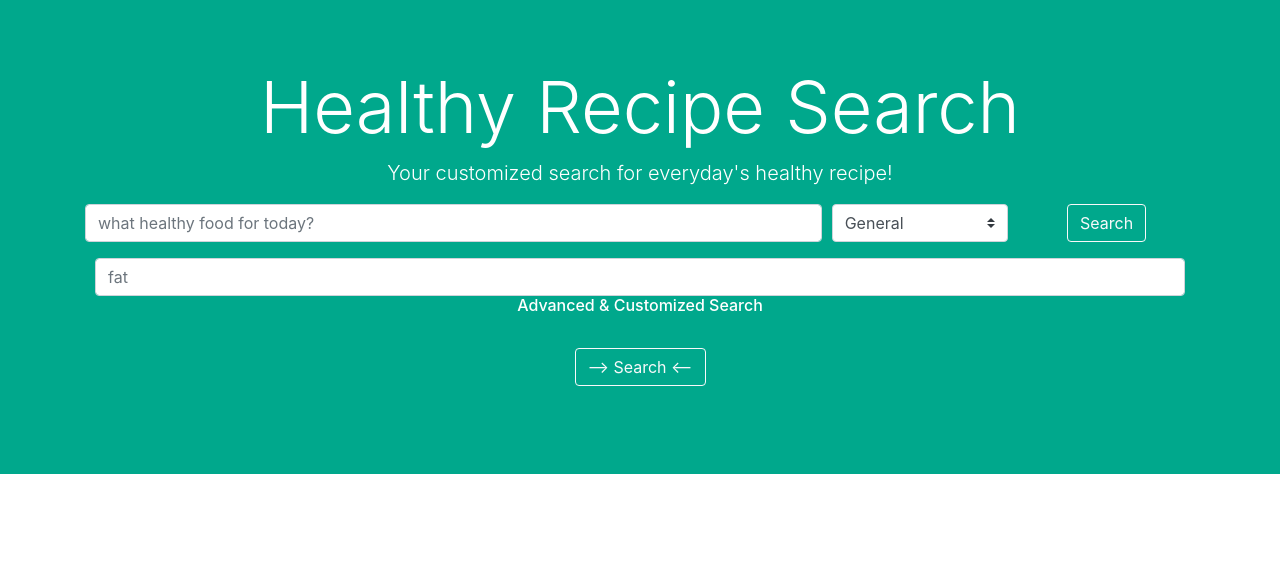
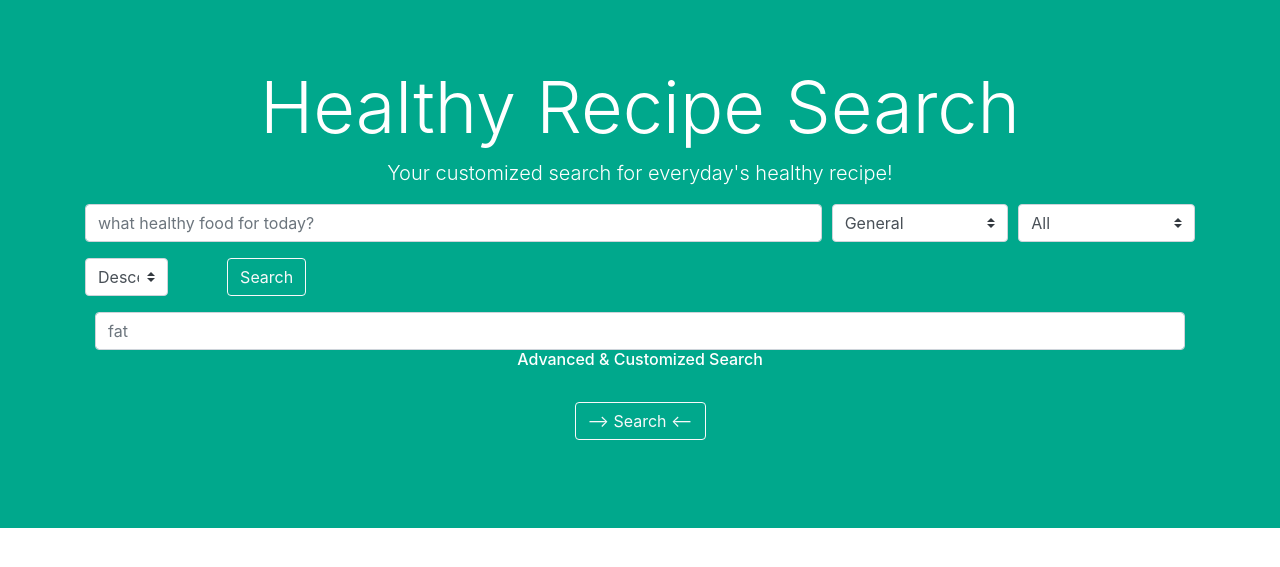
Before and after one commit to Alicia-Sheng/CookingRecipeSearch, a Flask app: page /health_search in a window 1280 px wide. Shown: the part 56-623 px from the top of the page. Run offline with Flask 2, Linux system fonts and the light colour scheme.

Commit message:
Upgrade search methods

```diff
--- a/app.py
+++ b/app.py
@@ -1,16 +1,16 @@
 import ast
-# from curses import termattrs
-# from operator import methodcaller
-from socket import timeout
-from unittest import result
 from flask import Flask, render_template, request
 from typing import List, Dict, Tuple
 from elasticsearch_dsl import Search
 from elasticsearch_dsl.query import Match, MatchAll, ScriptScore, Ids, Query
 from elasticsearch_dsl.connections import connections
-from torch import topk
-import json
 
+# from curses import termattrs
+# from operator import methodcaller
+# from socket import timeout
+# from unittest import result
+# from torch import topk
+# import json
 # from torch import HOIST_CONV_PACKED_PARAMS
 
 app = Flask(__name__)
@@ -25,7 +25,9 @@ nutrition_options = {"energy": "nutr_values_per100g_energy",
                      "salt": "nutr_values_per100g_salt",
                      "saturates": "nutr_values_per100g_saturates",
                      "sugars": "nutr_values_per100g_sugars"}
-
+cuisine = ''
+sort = ''
+order = ''
 
 # ************************************************
 # general search pages;
@@ -43,20 +45,18 @@ def home():
 def results():
     global response
     global nutrition_options
+    global cuisine
+    global sort
+    global order
 
     connections.create_connection(hosts=["localhost"], timeout=100, alias="default")
     query_text = request.form["query_text"]
     sort = request.form["sort"]  # sort (complexity, healthiness, fat, ...)
     cuisine = request.form["cuisine"]  # cuisine (all, chinese, ...)
-    order = request.form["order"]  # order (desc, asc) exactly match
+    order = request.form["order"]  # order (desc, asc)
 
-    # Determines which searching algorithm to use
-    if sort == "complexity":  # search by instruction length
-        query = Match(title={"query": query_text})
-        response = search_by_instruction_length(index_name, query, top_k)
-    else:  # search by default
-        query = Match(title={"query": query_text})
-        response = search(index_name, query, top_k)
+    query = Match(title={"query": query_text})
+    response = default_search(index_name, query, top_k, cuisine, sort, order)
 
     page_id = 1  # set page id to be 1
     result_id = [r['id'] for r in response]  # store ids of all matched data
@@ -110,20 +110,18 @@ def health_search():
 def health_results():
     global response
     global nutrition_options
+    global cuisine
+    global sort
+    global order
 
     connections.create_connection(hosts=["localhost"], timeout=100, alias="default")
     query_text = request.form["query_text"]
     sort = request.form["sort"]
+    cuisine = request.form["cuisine"]  # cuisine (all, chinese, ...)
+    order = request.form["order"]  # order (desc, asc)
 
-    if sort == "General":  # deals with general case for healthiness
-        query = Match(title={"query": query_text})
-        response = search_by_healthiness(index_name, query, top_k)
-    else:  # deal with specifc case for healthiness
-        query = Match(ingredients_plain_text={"query": query_text})  # this matches the ingredients
-        nutr = sort.lower()  # retrieves nutrition for search
-        sort_by_ingredient = nutrition_options[nutr]
-        order = "asc"  # sort in ascending order
-        response = search_by_ingredients_per100g(index_name, query, top_k, sort_by_ingredient, order)
+    query = Match(title={"query": query_text})
+    response = health_search(index_name, query, top_k, cuisine, sort, order)
 
     page_id = 1  # set page id to be 1
     result_id = [r['id'] for r in response]  # store ids of all matched data
@@ -170,7 +168,7 @@ def doc(doc_id):
     connections.create_connection(hosts=["localhost"], timeout=100, alias="default")
     query = Match(id={"query": doc_id})
     # !!! Definitely need improvement
-    doc = [_ for _ in search(index_name, query, top_k)]
+    doc = [_ for _ in search(index_name, query, top_k, cuisine, sort, order)]
     doc = doc[0].to_dict()
     return render_template("doc.html", doc=doc)
 
@@ -178,47 +176,26 @@ def doc(doc_id):
 # ************************************************
 # Helper methods
 # ************************************************
-
-def search(index: str, query: Query, top_k) -> None:
+def default_search(index: str, query: Query, top_k, cuisine, sort, order) -> None:
     s = Search(using="default", index=index)
+    if cuisine != "all":
+        s = s.filter('term', cuisine=cuisine)
     s = s.query(query)
+    if sort != "default":
+        s = s.sort({sort: {"order": order}})
     s = s[:top_k]
     r = s.execute()
     return r
 
 
-# def search(index: str, query: Query, top_k, cuisine, sort, order) -> None:
-#     s = Search(using="default", index=index)
-#     s = s.filter('term', cuisine=cuisine)
-#     s = s.query(query)
-#     s = s.sort({sort: {"order": order}})
-#     s = s[:top_k]
-#     r = s.execute()
-#     return r
-
-
-def search_by_healthiness(index: str, query: Query, top_k) -> None:
+def health_search(index: str, query: Query, top_k, cuisine, sort, order) -> None:
     s = Search(using="default", index=index)
+    if cuisine != "all":
+        s = s.filter('term', cuisine=cuisine)
     s = s.query(query)
-    s = s.sort({"healthiness": {"order": "desc"}})
-    s = s[:top_k]
-    r = s.execute()
-    return r
-
-
-def search_by_instruction_length(index: str, query: Query, top_k) -> None:
-    s = Search(using="default", index=index)
-    s = s.query(query)
-    s = s.sort({"instructions_length": {"order": "asc"}})
-    s = s[:top_k]
-    r = s.execute()
-    return r
-
-
-def search_by_ingredients_per100g(index: str, query: Query, top_k: int, sort_by_ingredient, order) -> None:
-    s = Search(using="default", index=index)
-    s = s.query(query)
-    s = s.sort({sort_by_ingredient: {"order": order}})
+    if sort != "default":
+        sort = nutrition_options[sort]
+        s = s.sort({sort: {"order": order}})
     s = s[:top_k]
     r = s.execute()
     return r
--- a/doc_template.py
+++ b/doc_template.py
@@ -21,7 +21,7 @@ class BaseDoc(Document):
     cuisine = Text()
     title = Text() # by default, Text field will be applied a standard analyzer at both index and search time
     instructions = Object(dynamic="false")
-    instructions_length = Integer()
+    complexity = Integer()
     fsa_lights_per100g = Object(dynamic="false")  # we can also set the standard analyzer explicitly
     healthiness = Integer()
     ingredients = Object(dynamic="false")  # index the same content again with english analyzer
--- a/index.py
+++ b/index.py
@@ -48,7 +48,7 @@ class ESIndex(object):
             es_doc.cuisine = doc["cuisine"]
             es_doc.title = doc["title"]
             es_doc.instructions = doc["instructions"]
-            es_doc.instructions_length = doc["instructions_length"]
+            es_doc.complexity = doc["complexity"]
             es_doc.fsa_lights_per100g = doc["fsa_lights_per100g"]
             es_doc.healthiness = doc["healthiness"]
             es_doc.ingredients = doc["ingredients"]
--- a/templates/health_results.html
+++ b/templates/health_results.html
@@ -14,7 +14,7 @@
             {% set index = (page_id - 1)*8 + loop.index - 1 %}
             <div class="container">
                 <h6>
-                    <a href="{{ url_for('health_doc', doc_id=result_id[index]) }}">{{d.title}}</a>
+                    <a href="{{ url_for('doc', doc_id=result_id[index]) }}">{{d.title}}</a>
                 </h6>
                 <div class="container">
                     <p><strong>Ingredients: </strong>
--- a/templates/health_template.html
+++ b/templates/health_template.html
@@ -68,14 +68,50 @@
                 <label class="mr-sm-2 sr-only" for="inlineFormCustomSelect">Preference</label>
                 <select class="custom-select mr-sm-2" name="sort" id="inlineFormCustomSelect">
                     <option selected value="default">General</option>
-                    <option value="Energy">Energy</option>
-                    <option value="Fat">Fat</option>
-                    <option value="Protein">Protein</option>
-                    <option value="Salt">Salt</option>
-                    <option value="Saturates">Saturates</option>
-                    <option value="Sugars">Sugars</option>
+                    <option value="energy">Energy</option>
+                    <option value="fat">Fat</option>
+                    <option value="protein">Protein</option>
+                    <option value="salt">Salt</option>
+                    <option value="saturates">Saturates</option>
+                    <option value="sugars">Sugars</option>
                 </select>
             </div>
+
+            <div class="col-md-2 mb-3">
+                <label class="mr-sm-2 sr-only" for="cuisineSelect">Cuisine</label>
+                <select class="custom-select mr-sm-2" name="cuisine" id="cuisineSelect">
+                    <option selected value="all">All</option>
+                    <option value="brazilian">Brazilian</option>
+                    <option value="british">British</option>
+                    <option value="cajun_creole">Cajun Creole</option>
+                    <option value="chinese">Chinese</option>
+                    <option value="filipino">Filipino</option>
+                    <option value="french">French</option>
+                    <option value="greek">Greek</option>
+                    <option value="indian">Indian</option>
+                    <option value="irish">Irish</option>
+                    <option value="italian">Italian</option>
+                    <option value="jamaican">Jamaican</option>
+                    <option value="japanese">Japanese</option>
+                    <option value="korean">Korean</option>
+                    <option value="mexican">Mexican</option>
+                    <option value="moroccan">Moroccan</option>
+                    <option value="russian">Russian</option>
+                    <option value="southern_us">Southern U.S.</option>
+                    <option value="spanish">Spanish</option>
+                    <option value="thai">Thai</option>
+                    <option value="vietnamese">Vietnamese</option>
+                </select>
+            </div>
+
+            <div class="col-md-1 mb-3">
+                <label class="mr-sm-2 sr-only" for="orderSelect">Order</label>
+                <select class="custom-select mr-sm-2" name="order" id="orderSelect">
+                    <option selected value="desc">Descending</option>
+                    <option value="asc">Ascending</option>
+                </select>
+            </div>
+
             <div class="col-md-2 mb-3">
                 <button type="submit" class="btn btn-outline-light">Search</button>
             </div>
--- a/utils.py
+++ b/utils.py
@@ -32,7 +32,7 @@ def load_clean_doc(
                 instruction_line = d["instructions"][i]
                 instruction[i] = instruction_line["text"]
             doc["instructions"] = instruction
-            doc["instructions_length"] = len(instruction)
+            doc["complexity"] = len(instruction)
             doc["fsa_lights_per100g"] = d["fsa_lights_per100g"]
             healthiness = 0
             for ingredient in d["fsa_lights_per100g"]:
```
